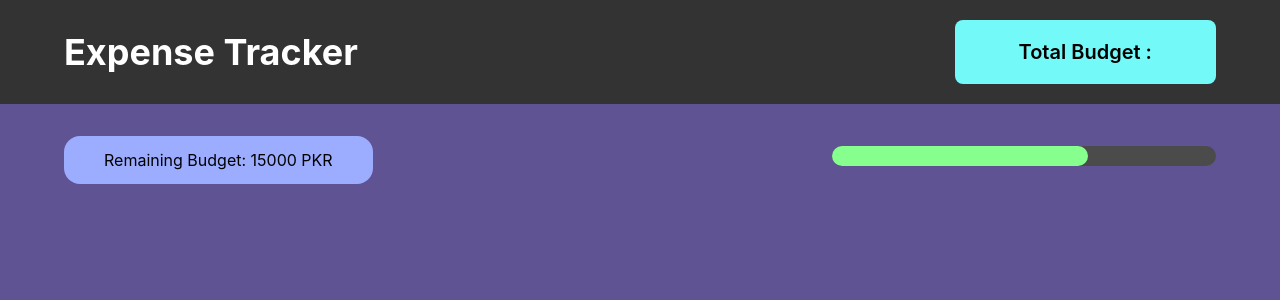
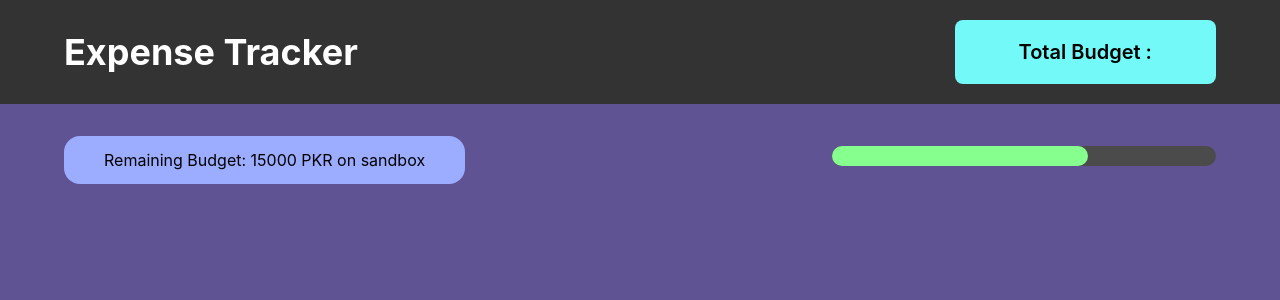
Before and after one commit to Shadow-unknown123/ExpenseTracker, a React (Create React App) app: page / in a window 1280 px wide. Shown: the top 300 px of the page. Built offline with nearby package versions, Linux system fonts and the light colour scheme.

Commit message:
test on code sandbox

```diff
--- a/src/components/Remaining.js
+++ b/src/components/Remaining.js
@@ -6,7 +6,7 @@ export default function Remaining() {
       <div className="md:flex md:justify-between md:px-16">
         <div className="flex justify-center items-center ">
           <h1 className="mt-8 py-3 px-10 rounded-3xl sm:rounded-2xl bg-[#9CADFF] ">
-            Remaining Budget: 15000 PKR
+            Remaining Budget: 15000 PKR on sandbox
           </h1>
         </div>
         <Progressbar />
```
